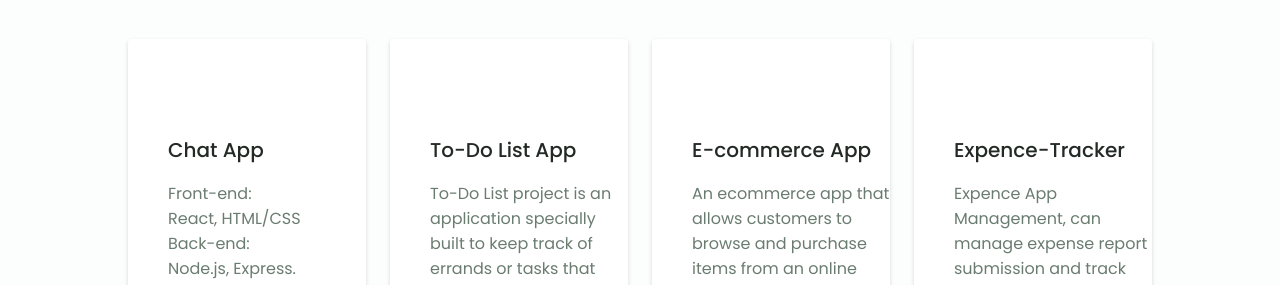
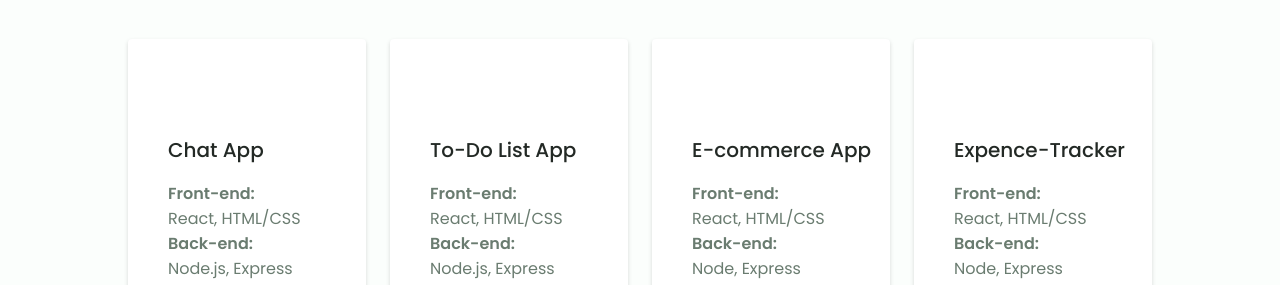
Before and after one commit to ArmanMogal/Portfolio, a plain HTML site: page index.html in a window 1280 px wide. Shown: the part 1626-1911 px from the top of the page. Drawn offline with nearby package versions, Linux system fonts and the light colour scheme.

Commit message:
Update index.html

```diff
--- a/index.html
+++ b/index.html
@@ -287,8 +287,11 @@
               <!-- <i class="uil uil-brackets-curly portfolio__icon"></i> -->
               <h3 class="portfolio__title">Chat App</h3>
               <p class="portfolio__discription">
-                Front-end:<br> React, HTML/CSS <br>
-                Back-end:<br> Node.js, Express.
+                <b>Front-end:</b><br />
+                React, HTML/CSS <br />
+                <b>Back-end:</b><br />
+                Node.js, Express<br />
+                Chat app using Socket.io
               </p>
             </div>
 
@@ -319,8 +322,12 @@
               <!-- <i class="uil uil-brackets-curly portfolio__icon"></i> -->
               <h3 class="portfolio__title">To-Do List App</h3>
               <p class="portfolio__discription">
-                To-Do List project is an application specially built to keep
-                track of errands or tasks that need to be done.
+                <b>Front-end:</b><br />
+                React, HTML/CSS <br />
+                <b>Back-end:</b><br />
+                Node.js, Express<br />
+                <b>Database:</b><br />
+                MongoDB
               </p>
             </div>
 
@@ -351,8 +358,12 @@
               <!-- <i class="uil uil-brackets-curly portfolio__icon"></i> -->
               <h3 class="portfolio__title">E-commerce App</h3>
               <p class="portfolio__discription">
-                An ecommerce app that allows customers to browse and purchase
-                items from an online store.
+                <b>Front-end:</b><br />
+                React, HTML/CSS <br />
+                <b>Back-end:</b><br />
+                Node, Express<br />
+                <b>Database:</b><br />
+                MongoDB
               </p>
             </div>
 
@@ -380,8 +391,12 @@
               <!-- <i class="uil uil-brackets-curly portfolio__icon"></i> -->
               <h3 class="portfolio__title">Expence-Tracker</h3>
               <p class="portfolio__discription">
-                Expence App Management, can manage expense report submission and
-                track expense claims.
+                  <b>Front-end:</b><br />
+                React, HTML/CSS <br />
+                <b>Back-end:</b><br />
+                Node, Express<br />
+                <b>Database:</b><br />
+                MongoDB
               </p>
             </div>
 
```
